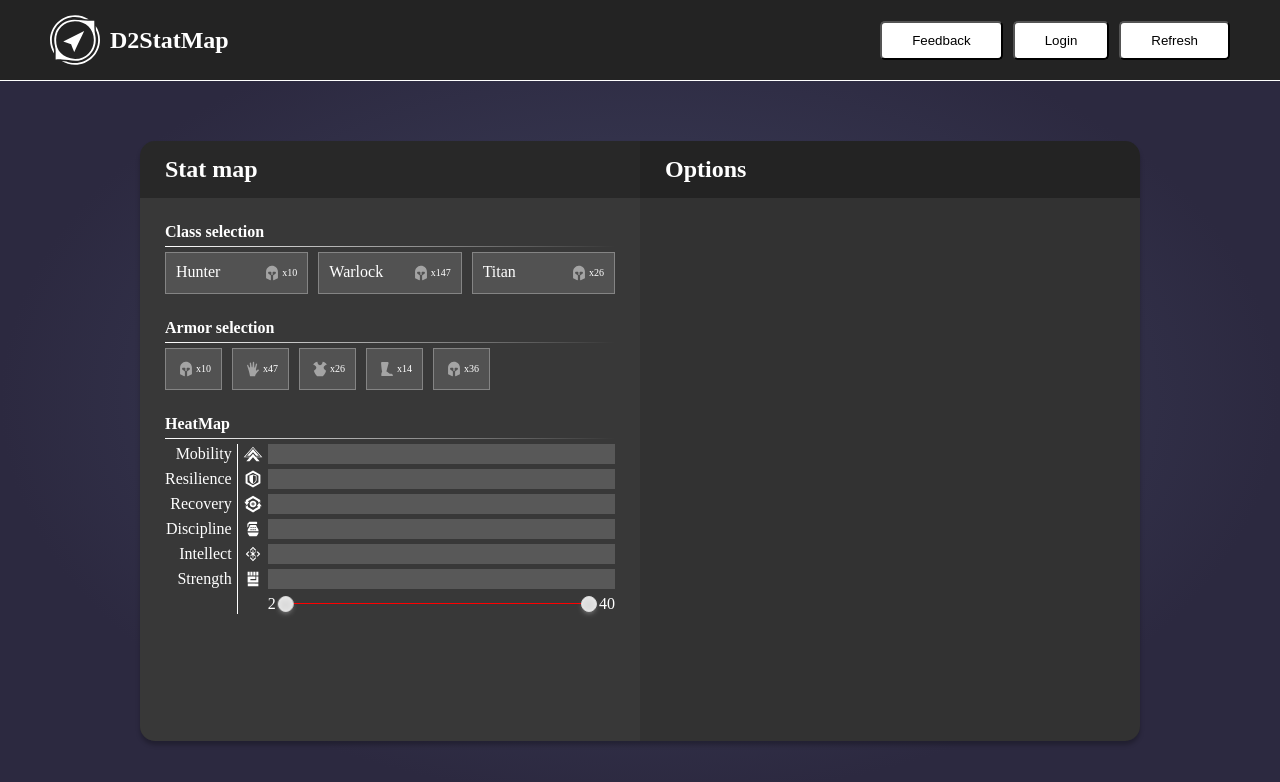
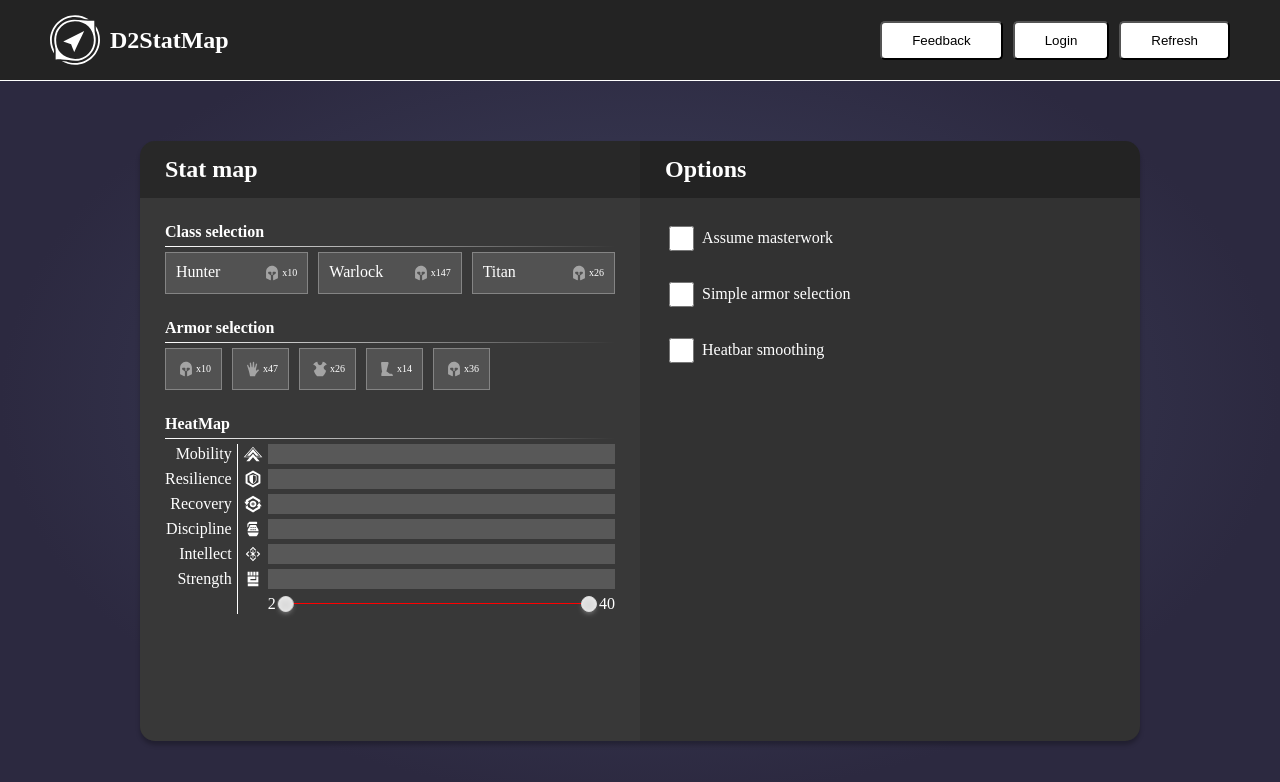
Before and after one commit to NSkelin/d2statmap, a React (Vite) app: page / in a window 1280 px wide. Shown: the top 782 px of the page. Built offline with nearby package versions, Linux system fonts and the light colour scheme.

Commit message:
add options to options menu

```diff
--- a/src/App.jsx
+++ b/src/App.jsx
@@ -4,6 +4,7 @@ import Menu from "./components/menu.jsx";
 import Title from "./components/title.jsx";
 import HeatMap from "./components/heatMap.jsx";
 import Button from "./components/button.jsx";
+import CheckBox from "./components/checkBox.jsx";
 import "./style.css";
 import styles from "./app.module.css";
 import {ReactComponent as HelmetIcon} from "./assets/helmet.svg";
@@ -35,7 +36,11 @@ function App() {
 							<HeatMap></HeatMap>
 						</Title>
 					</Menu>
-					<Menu title="Options" titleBG="#232323" bodyBG="#323232"></Menu>
+					<Menu title="Options" titleBG="#232323" bodyBG="#323232">
+						<CheckBox title={"Assume masterwork"}></CheckBox>
+						<CheckBox title={"Simple armor selection"}></CheckBox>
+						<CheckBox title={"Heatbar smoothing"}></CheckBox>
+					</Menu>
 				</div>
 			</div>
 		</div>
```
